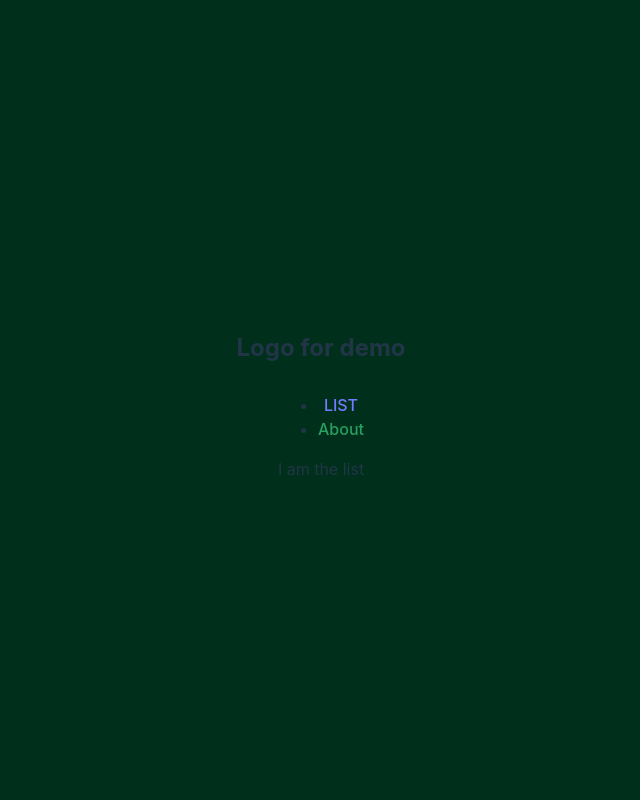
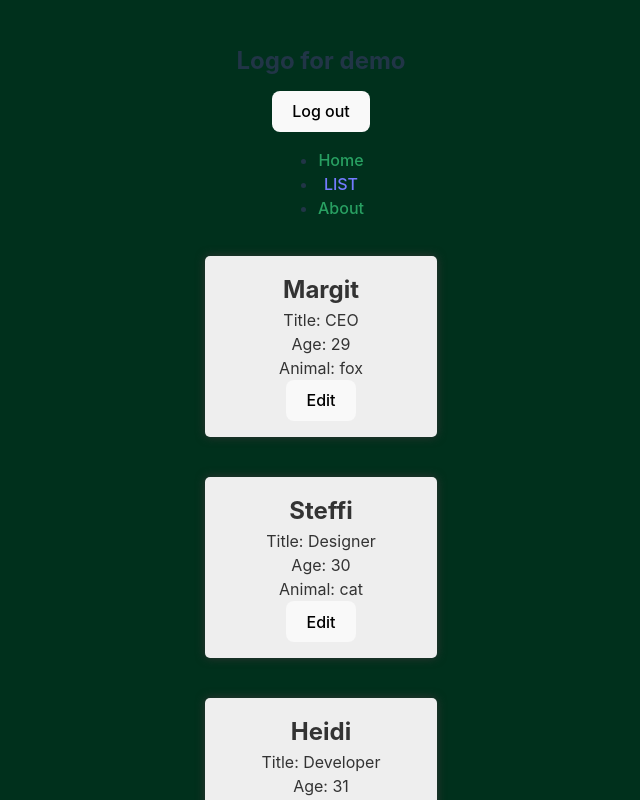
Before and after one commit to stabjana/demoVite_React, a React (Vite) app in the folder demoVite/: page /list in a window 1280 px wide. Shown: the top 800 px of the page, without its empty margins (319-959 px from the left). Built offline with nearby package versions, Linux system fonts and the light colour scheme.

Commit message:
add show cards again

```diff
--- a/demoVite/src/App.jsx
+++ b/demoVite/src/App.jsx
@@ -1,6 +1,7 @@
 import './App.css'
 import { RouterProvider } from 'react-router-dom';
 import { router } from './routes/appRoutes'; // is named export
+
 
 function App() {
 
--- a/demoVite/src/components/Header.jsx
+++ b/demoVite/src/components/Header.jsx
@@ -1,15 +1,24 @@
 import { Link } from "react-router-dom";
 import { NavLink } from "react-router-dom";
+import { useState } from "react";
+import Button from "./Button";
 
 const Header = () => {
+    const [isLoggedIn, setIsLoggedIn] = useState(true); // to false again!
+
+    const toggleLogIn = () => {
+        setIsLoggedIn((prevState) => !prevState);
+    };
+
     return (
         <div>
             <h1>Logo for demo</h1>
+            <Button text={isLoggedIn ? "Log out" : "Log in"} click={toggleLogIn} />
             <nav>
                 <ul>
-                    {/*   <li>
+                    <li>
                         <NavLink to="/">Home</NavLink>
-                    </li> */}
+                    </li>
                     <li>
                         <NavLink to="list">List</NavLink>
                     </li>
--- a/demoVite/src/pages/List.jsx
+++ b/demoVite/src/pages/List.jsx
@@ -1,5 +1,43 @@
+import personsData from '../data/personsData';
+import Card from '../components/Card';
+import Header from '../components/Header';
+
 const List = () => {
-    return (<div>I am the list</div>);
+
+
+    const handleClick = (id) => {
+        console.log("I am clicked", id);
+    }
+
+    return (
+        <>
+            {/*  <Header/> */}
+            <main>
+                {/*  {isLoggedIn ? (*/}
+                <div>
+
+                    {
+                        personsData.map((person) => (
+                            <Card
+                                key={person.id}
+                                firstName={person.firstName}
+                                title={person.title}
+                                age={person.age}
+                                animal={person.animal}
+                                click={() => handleClick(person.id)} /> // sending info to the method and return it back to the function
+                        ))
+                    }
+                </div>
+                {/*    ) : (
+                    <div className='logInSect'>
+                        <p>Please log in to see the list</p>
+                    </div>
+                )
+                } */}
+            </main>
+        </>
+    );
+
 };
 
 export default List;
```
